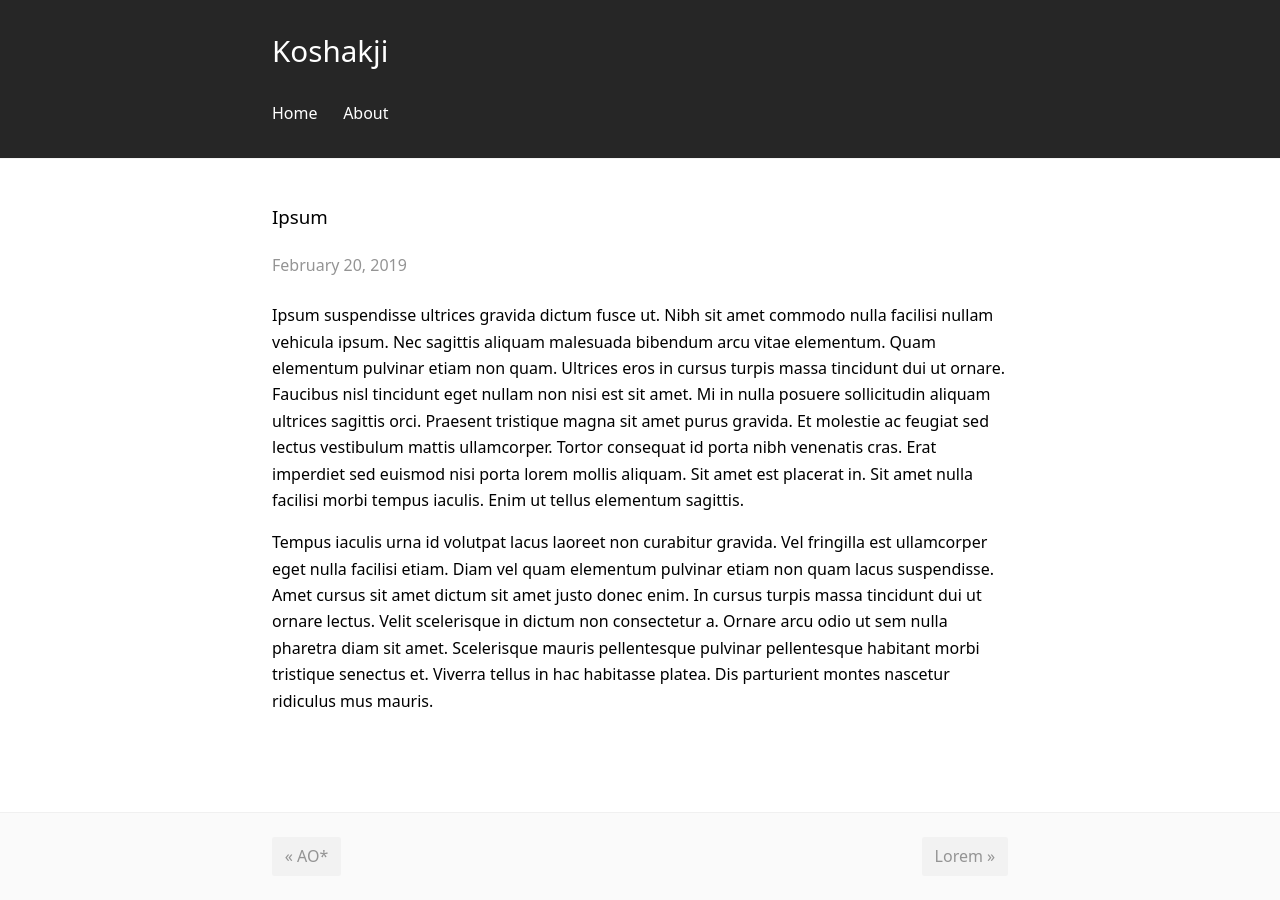
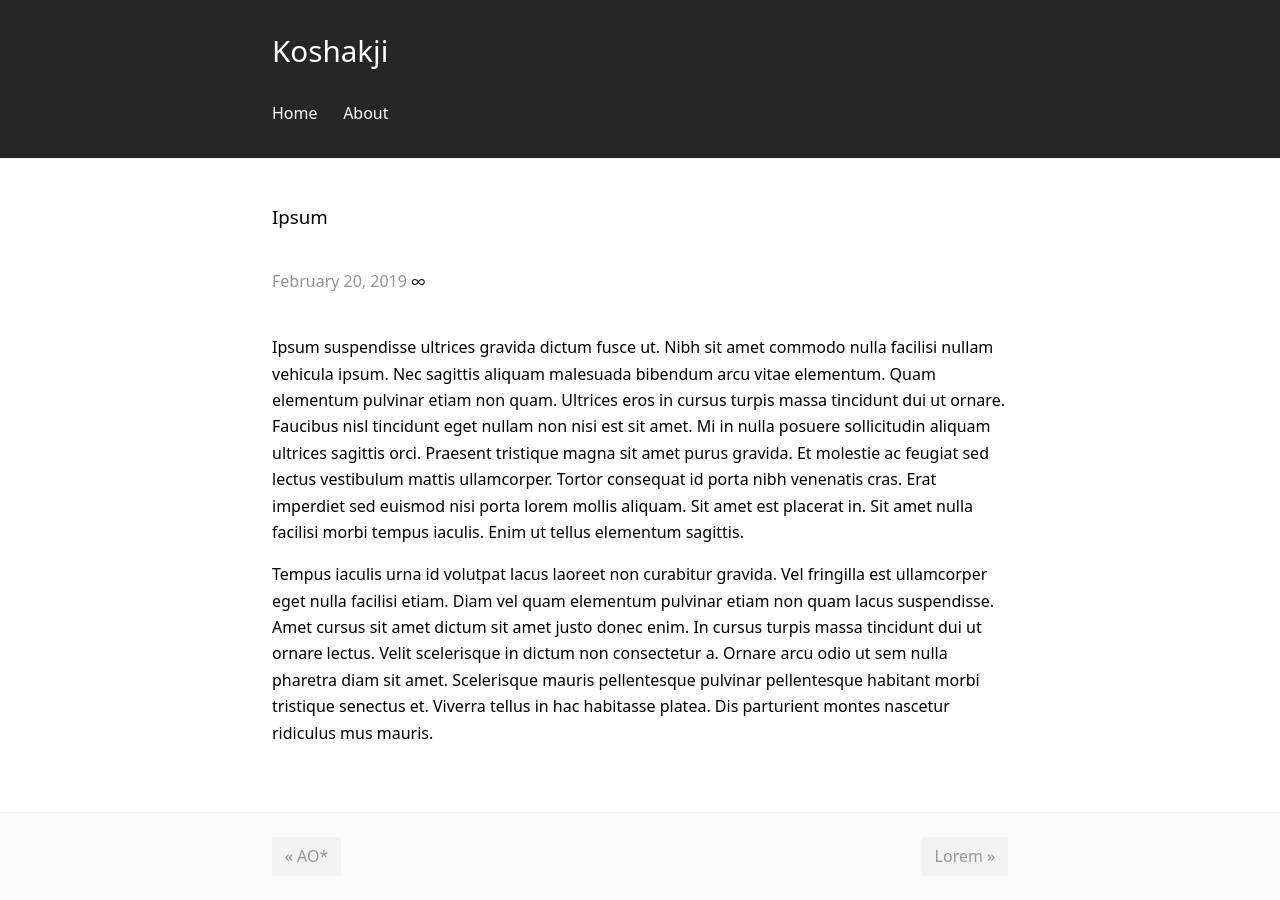
Before and after one commit to koshakji/koshakji.github.io, a Jekyll site: the page built from _posts/2019-02-20-ipsum.md, in a window 1280 px wide. Built offline with Jekyll 4.4.1, drawn with Linux system fonts in a browser that asks for light colours.

Commit message:
added the permalink thingy to post pages

```diff
--- a/_layouts/post.html
+++ b/_layouts/post.html
@@ -9,7 +9,7 @@ layout: default
     {% else %}
     <h3><a href="{{ page.url | relative_url }}">{{ page.title }}</a></h1>
     {% endif %}
-    <time datetime="{{ page.date | date_to_xmlschema }}">{{ page.date | date: date_format }}</time>
+    <p> <time datetime="{{ page.date | date_to_xmlschema }}">{{ page.date | date: date_format }}</time> <a href="{{ page.url | relative|_url}}">∞</a></p>
   </header>
 {{ content }}
 </article>
```
